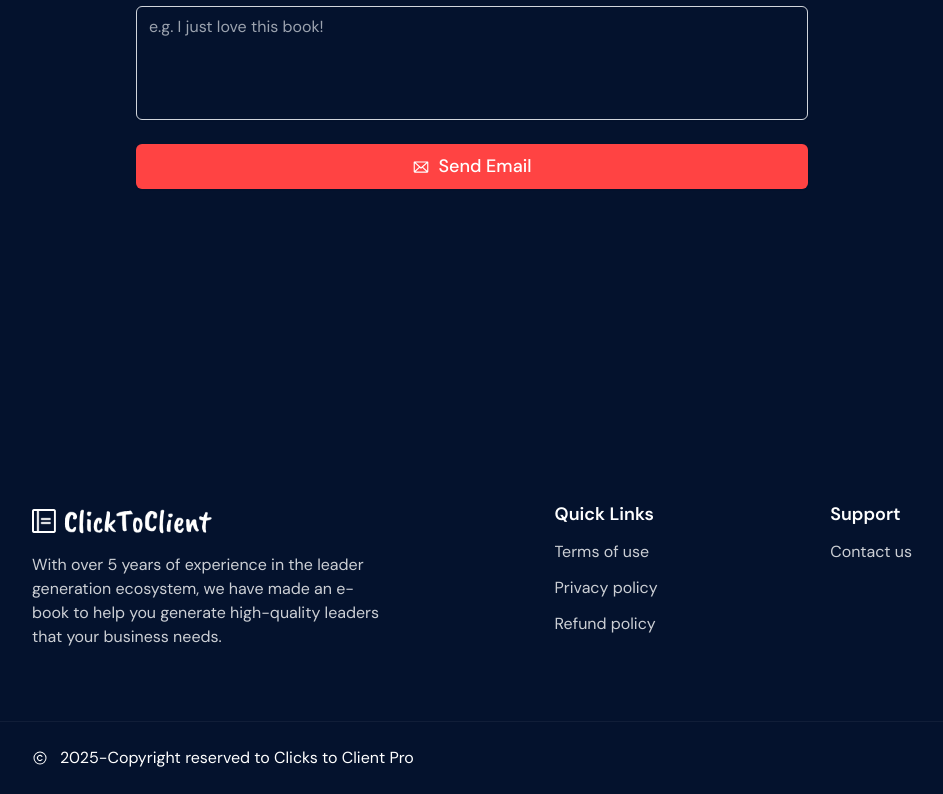
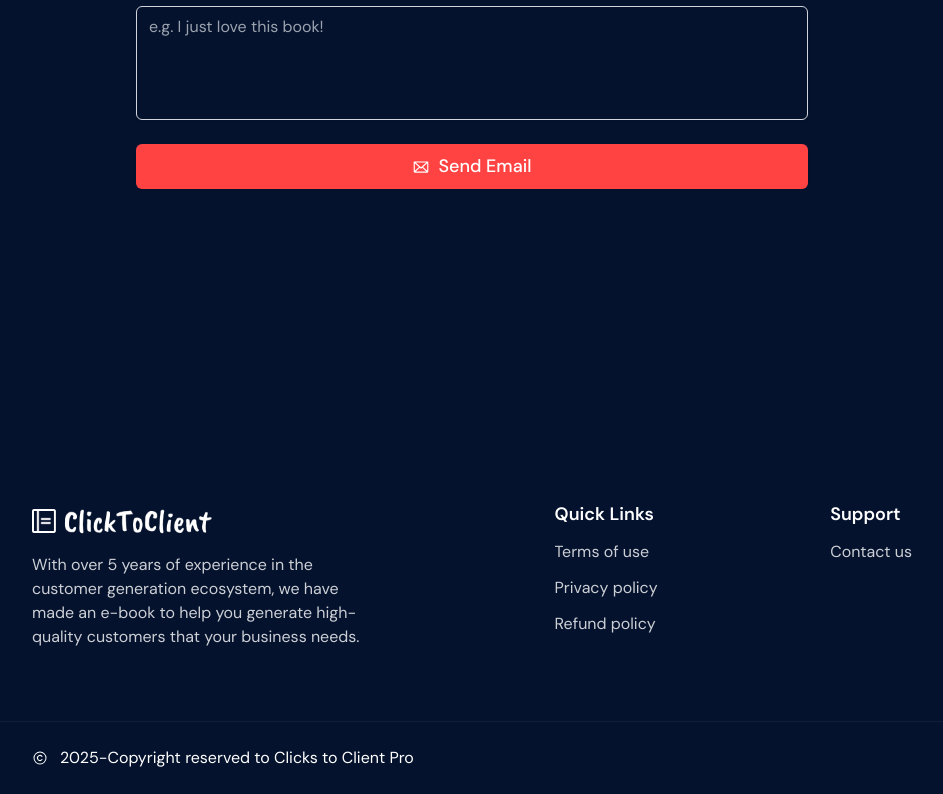
Before and after one commit to Vandan15/e-book-landing-page, a Next.js app: page /contact-us in a window 1280 px wide. Shown: the part 435-1229 px from the top of the page, without its empty margins (168-1111 px from the left). Built offline with nearby package versions, Linux system fonts and the light colour scheme.

Commit message:
update leaders

```diff
--- a/app/components/Footer.tsx
+++ b/app/components/Footer.tsx
@@ -20,9 +20,9 @@ const Footer = () => {
               <Image src={Logo} alt="logo" height={80} width={180} />
             </Link>
             <p className="mt-[12px] text-[16px] text-muted">
-              With over 5 years of experience in the leader generation
+              With over 5 years of experience in the customer generation
               ecosystem, we have made an e-book to help you generate
-              high-quality leaders that your business needs.
+              high-quality customers that your business needs.
             </p>
           </div>
           <div className="flex items-end gap-[72px] max-sm:flex-col max-sm:items-start max-sm:gap-[12px]">
--- a/app/components/Landing.tsx
+++ b/app/components/Landing.tsx
@@ -13,8 +13,8 @@ const Landing = () => {
         <div className="flex items-center justify-center max-lg:justify-start">
           <div className="flex max-w-[600px] flex-col gap-[24px] text-white max-lg:max-w-full">
             <h3 className="text-[16px]">
-              Struggling with Low-Quality leaders? OR Are You Paying More Price
-              for High-quality leaders?
+              Struggling with Low-Quality client sourcing? OR Are You Paying
+              More Price for High-quality customer acquisition?
             </h3>
             <h1 className="text-[56px] font-extrabold leading-[58px] max-sm:text-[38px]">
               This e-book is your ALL-IN-ONE solution
@@ -31,10 +31,10 @@ const Landing = () => {
                   />
                 </div>
                 <p className="text-[16px] md:text-[18px]">
-                  With over 5 years of experience in the leader generation
-                  ecosystem, we have made an e-book to help you generate
-                  high-quality leaders that your business needs. high-quality
-                  leader that your business needs.
+                  With over 5 years of experience in the customer acquisition
+                  generation ecosystem, we have made an e-book to help you
+                  generate high-quality customer acquisition that your business
+                  needs.
                 </p>
               </div>
               <div className="flex items-start justify-start gap-[12px]">
@@ -46,8 +46,9 @@ const Landing = () => {
                   />
                 </div>
                 <p className="text-[16px] md:text-[18px]">
-                  It includes proven strategies trusted by top leader generation
-                  agencies to acquire HIGH-QUALITY leaders at AFFORDABLE COSTS.
+                  It includes proven strategies trusted by top customer
+                  generation agencies to acquire HIGH-QUALITY customers at
+                  AFFORDABLE COSTS.
                 </p>
               </div>
             </div>
--- a/app/components/Review.tsx
+++ b/app/components/Review.tsx
@@ -14,7 +14,7 @@ const Review = () => {
       designation: "Owner Skybean Branding Agency, California",
       reviewTitle: "",
       review:
-        "I run a branding agency in California, and we aim to attract high-ticket clients worldwide. After reading this e-book and being thoroughly impressed, we implemented its solutions. The results were amazing, our leader cost dropped by 35%, and our conversion rate increased by 24%.",
+        "I run a branding agency in California, and we aim to attract high-ticket clients worldwide. After reading this e-book and being thoroughly impressed, we implemented its solutions. The results were amazing, our customer cost dropped by 35%, and our conversion rate increased by 24%.",
     },
     {
       id: 2,
@@ -23,7 +23,7 @@ const Review = () => {
       designation: "Owner Sunrise Investments, Indore",
       reviewTitle: "",
       review:
-        "I am a stock advisor. To run my business, I need a huge & consistent flow of high-quality leader who can work with me. I was running ads on Facebook and Instagram but getting leader who didn’t have much budget to invest. I needed high-budget clients but was unable to get them. I purchased this e-book after seeing an ad on Instagram. I read every chapter carefully and followed the suggestions to target high-budget clients. Today, I only work with clients having a high budget to invest.",
+        "I am a stock advisor. To run my business, I need a huge & consistent flow of high-quality customers who can work with me. I was running ads on Facebook and Instagram but getting customers who didn’t have much budget to invest. I needed high-budget clients but was unable to get them. I purchased this e-book after seeing an ad on Instagram. I read every chapter carefully and followed the suggestions to target high-budget clients. Today, I only work with clients having a high budget to invest.",
     },
     {
       id: 3,
@@ -32,7 +32,7 @@ const Review = () => {
       designation: "Geeta Nutrition Club, East Kalyan, Mumbai",
       reviewTitle: "",
       review:
-        "I am a nutrition consultant. I guide people to get in shape before their marriage. My business wants lots of leader who can take our demo sessions and then apply for a 2-month course. Since I run ads in specific areas, I was getting lots of duplicate leader also leader were not of buying intent. After reading this book, I got to know what mistakes I am making. I sent this e-book to a person who was running my ads. He implemented the things and I started getting high-quality leader with high-converting intent.",
+        "I am a nutrition consultant. I guide people to get in shape before their marriage. My business wants lots of customers who can take our demo sessions and then apply for a 2-month course. Since I run ads in specific areas, I was getting lots of duplicate customers  were not of buying intent. After reading this book, I got to know what mistakes I am making. I sent this e-book to a person who was running my ads. He implemented the things and I started getting high-quality customers with high-converting intent.",
     },
   ];
 
@@ -67,7 +67,7 @@ const Review = () => {
       <div className="flex w-full max-w-[1636px] flex-col items-center justify-center gap-[32px] px-[100px] py-[42px] max-xl:px-[60px] max-lg:flex-col max-sm:px-[30px]">
         {/* Section Title */}
         <h1 className="relative w-full max-w-[800px] text-center text-[28px] font-extrabold text-white md:text-[32px]">
-          {`See How This E-book Helped Its Readers Generate High-quality leaders`}
+          {`See How This E-book Helped Its Readers Generate High-quality business developers`}
           <div className="absolute -bottom-[5%] left-1/2 h-[4px] w-[50px] -translate-x-1/2 bg-primary"></div>
         </h1>
         {/* <p className="w-full max-w-[550px] text-center text-muted">
--- a/app/components/Subscribe.tsx
+++ b/app/components/Subscribe.tsx
@@ -12,7 +12,7 @@ const Subscribe = () => {
       <div className="flex w-full max-w-[1636px] flex-col items-center justify-center gap-[32px] px-[160px] py-[42px] max-xl:px-[60px] max-lg:flex-col max-sm:px-[30px]">
         <div className="flex w-full flex-col items-center justify-center rounded-md bg-white bg-opacity-[0.05] px-[30px] py-[70px]">
           <h5 className="mb-[16px] text-[32px] text-white">
-            Start Generating High Quality leaders Today
+            Start Generating High prospecting acquisition Today
           </h5>
           {/* <h2 className="text-center text-[46px] font-black text-white max-sm:text-[36px]">
             Get a free chapter of this book
--- a/app/components/ThingsYouWillLearn.tsx
+++ b/app/components/ThingsYouWillLearn.tsx
@@ -33,10 +33,10 @@ const ThingsYouWillLearn = () => {
             heading="Freelancers"
             para="Well-written book is concerned with creating typography and is essential for professionals who regularly"
           />
-          <Card
+          {/* <Card
             heading="Stock advisors"
             para="Well-written book is concerned with creating typography and is essential for professionals who regularly"
-          />
+          /> */}
           <Card
             heading="Coaches & Trainers"
             para="Well-written book is concerned with creating typography and is essential for professionals who regularly"
@@ -45,27 +45,27 @@ const ThingsYouWillLearn = () => {
             heading="Business Development Person"
             para="Well-written book is concerned with creating typography and is essential for professionals who regularly"
           />
-          <Card
+          {/* <Card
             heading="Independent Financial Advisors"
             para="Well-written book is concerned with creating typography and is essential for professionals who regularly"
-          />
-          <Card
+          /> */}
+          {/* <Card
             heading="Insurance Agents"
             para="Well-written book is concerned with creating typography and is essential for professionals who regularly"
-          />
+          /> */}
           <Card
             heading="Home Service Providers"
             para="Well-written book is concerned with creating typography and is essential for professionals who regularly"
           />
-          <div className="flex w-full items-center justify-center gap-4">
+          {/* <div className="flex w-full items-center justify-center gap-4">
             <hr className="text-red w-full opacity-40" />
             <p className="text-[16px] font-semibold text-white">AND</p>
             <hr className="text-red w-full opacity-40" />
-          </div>
-          <Card
+          </div> */}
+          {/* <Card
             heading="Everyone Who Uses FB & IG Ads to Generate leaders"
             para="Well-written book is concerned with creating typography and is essential for professionals who regularly"
-          />
+          /> */}
         </div>
       </div>
     </section>
--- a/app/components/WhoThisBookIsFor.tsx
+++ b/app/components/WhoThisBookIsFor.tsx
@@ -20,7 +20,7 @@ const WhoThisBookIsFor = () => {
           <Card
             Icon={CheckCircle}
             heading=""
-            para="No fluff, just actionable advice for each of your leader-related issues."
+            para="No fluff, just actionable advice for each of your customer related issues."
           />
           <Card
             Icon={Briefcase}
--- a/app/layout.tsx
+++ b/app/layout.tsx
@@ -9,7 +9,7 @@ const dmSans = DM_Sans({
 
 export const metadata: Metadata = {
   title:
-    "Buy Clicks to Clients: A No-fluff Guide to Master leader Generation Using Meta Ads",
+    "Buy Clicks to Clients: A No-fluff Guide to Master customer Generation Using Meta Ads",
   description:
     "Does your business depend on high-quality leader? If yes, this e-book is a must buy for you. Includes 20 chapters to teach you run leader gen campaign on Meta and get high-quality leader.",
   verification: {
```
